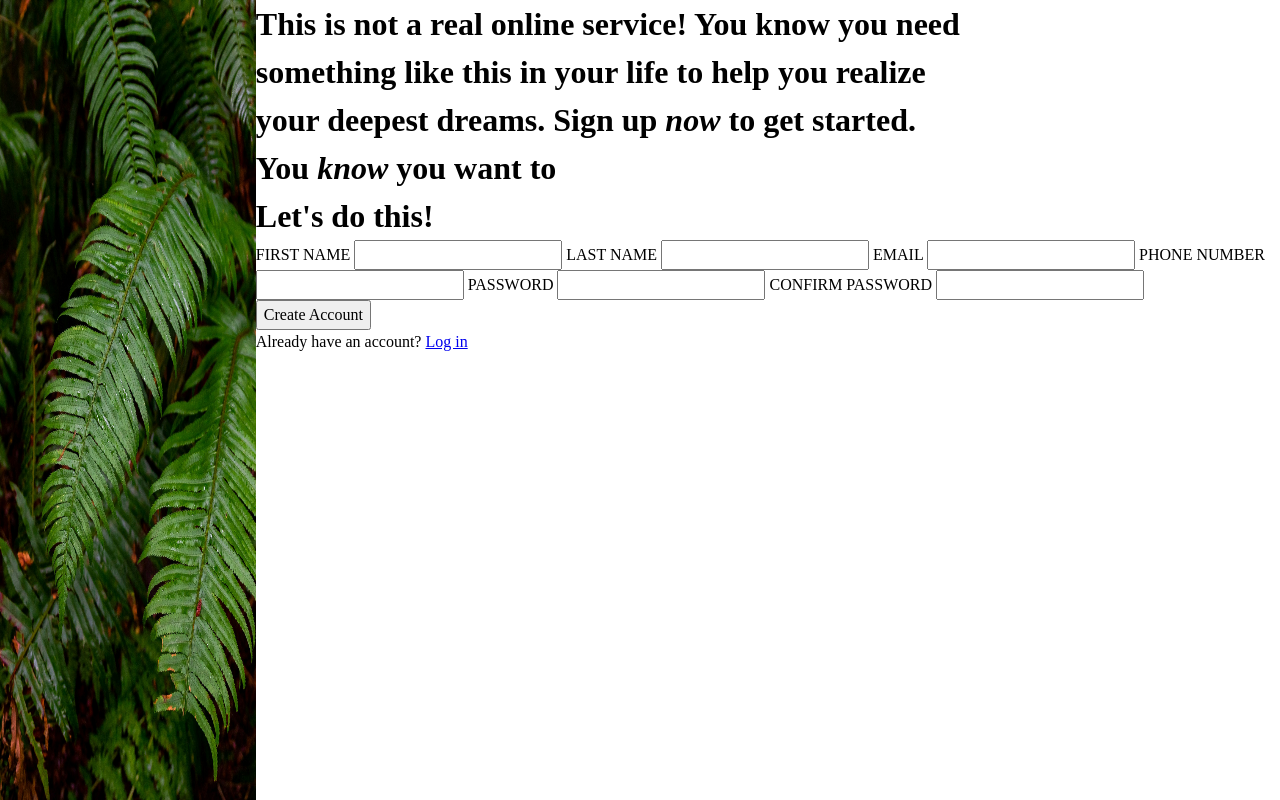
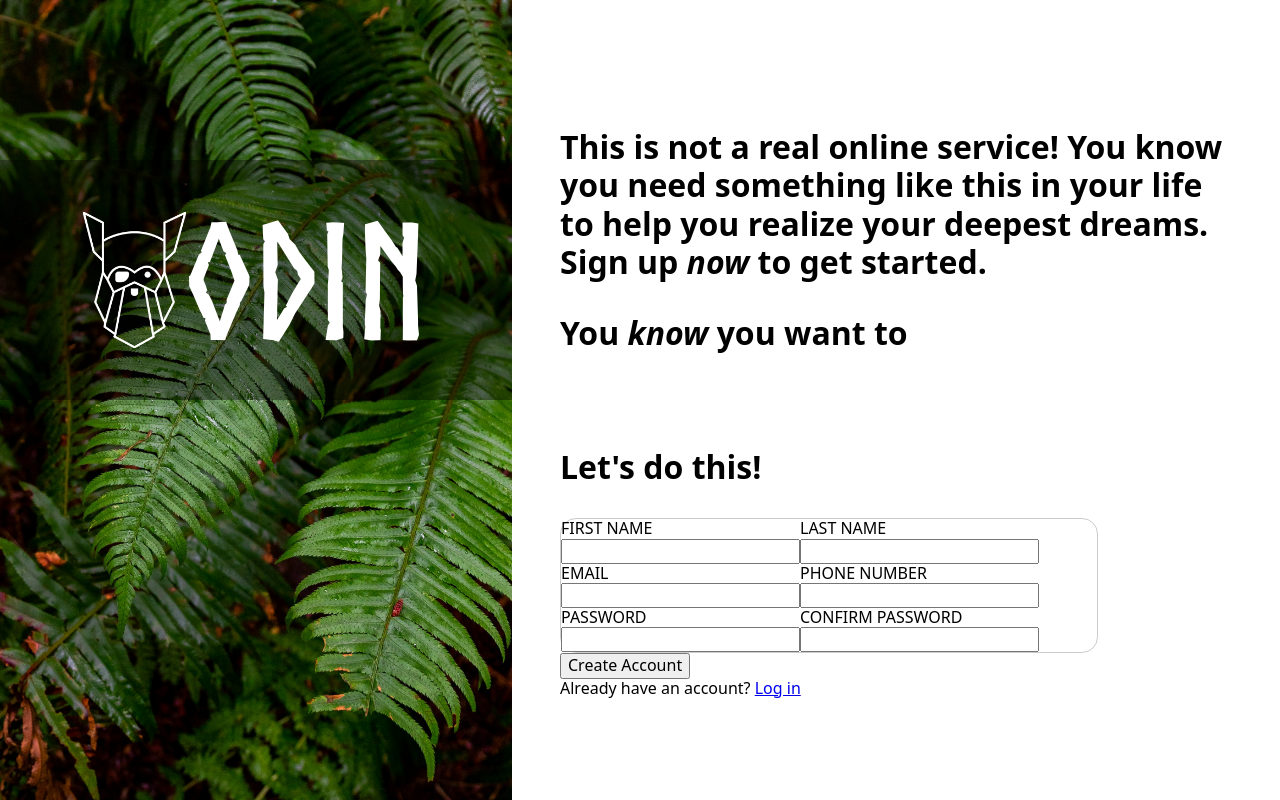
Before and after one commit to TomTatertot/sign-up-form, a plain HTML site: page index.html in a window 1280 px wide. Drawn offline with Linux system fonts and the light colour scheme.

Commit message:
add logo and update layout

```diff
--- a/index.html
+++ b/index.html
@@ -11,34 +11,43 @@
 
 <body>
     <div class="left">
-        <img class="background" src="images/background.jpg" alt="Dinosaur" />
+        <div class ="logo">
+            <img class="logo-img" src="images/odin-lined.png" alt="Odin Logo">
+            <h1>ODIN</h1>
+        </div>
+        <img class="background" src="images/background.jpg" alt="Background image" />
     </div>
 
     <div class="right">
         <h1>This is not a real online service! You know you need something like this in your life to help you realize your
-            deepest dreams. Sign up <em>now</em> to get started.</h1>
-        <h1>You <em>know</em> you want to </h1>
+            deepest dreams. <br>Sign up <em>now</em> to get started.
+        <span class="block">You <em>know</em> you want to </span>
+        </h1>
 
+        <h1>Let's do this!</h1>
         <form action="">
-            <h1>Let's do this!</h1>
 
+                <div class="form-left">
                 <label for="first-name">FIRST NAME</label>
                 <input type="text" name="firstName" id="first-name">
-
-            <label for="last-name">LAST NAME</label>
-            <input type="text" name="lastName" id="last-name">
 
                 <label for="mail">EMAIL</label>
                 <input type="email" name="userEmail" id="mail">
 
+                <label for="pwd">PASSWORD</label>
+                <input type="password" name="password" id="pwd">
+            </div>
+            <div class ="form-right">
+                <label for="last-name">LAST NAME</label>
+                <input type="text" name="lastName" id="last-name">
+
                 <label for="tel">PHONE NUMBER</label>
                 <input type="tel" name="userNumber" id="tel">
 
-            <label for="pwd">PASSWORD</label>
-            <input type="password" name="password" id="pwd">
-
                 <label for="confirm-pwd">CONFIRM PASSWORD</label>
                 <input type="password" name="confirmPassword" id="confirm-pwd">
+            </div>
+
 
         </form>
 
--- a/styles.css
+++ b/styles.css
@@ -1,23 +1,74 @@
 @font-face {
     font-family: 'norsebold';
-    src: url('norse-bold-webfont.woff2') format('woff2'),
-         url('norse-bold-webfont.woff') format('woff');
+    src: url('fonts/norse-bold-webfont.woff2') format('woff2'),
+         url('fonts/norse-bold-webfont.woff') format('woff');
     font-weight: normal;
     font-style: normal;
 
 }
-@import 'modern-normalize';
 
 body {
+    font-family: system-ui, -apple-system, BlinkMacSystemFont, 'Segoe UI', Roboto, Oxygen, Ubuntu, Cantarell, 'Open Sans', 'Helvetica Neue', sans-serif;
     display: flex;
 }
 
 .left {
-    width: 40%;
+    position:relative;
+    min-width: 40%;
     height: 100vh;
 }
 
+.logo {
+  display: flex;
+  align-items: center;
+  justify-content: center;
+  position: absolute;
+  width: 100%;
+  margin-top: 20vh;
+
+  font-family: 'norsebold';
+  font-size: 5rem;
+  color: white;
+
+  background-color: rgba(0, 0, 0, 0.39);
+}
+
+.logo-img {
+    width: 20%;
+}
 .background{
     width: 100%;
     height: 100vh;
 }
+
+.right{
+    line-height: 1.2;
+    margin-top: 10vh;
+    padding: 3rem;
+}
+
+.right .block {
+    margin-top: 2rem;
+    margin-bottom: 6rem;
+    display: block;
+}
+
+form{
+    margin-top: 2rem;
+    display: flex;
+    width: 80%;
+    border: 1px solid #ccc;
+    border-radius: 1em;
+}
+
+form div{
+
+}
+/* .form-left {
+    display: flex;
+    flex-direction: column;
+} */
+
+form label {
+    display: block;
+}
```
Lines whose indentation alone changed are shown as unchanged.
